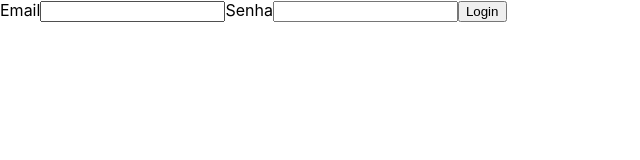
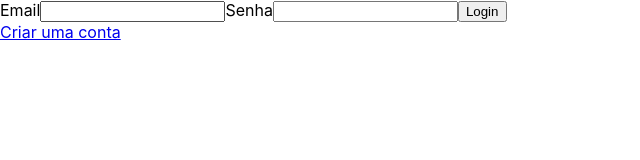
Before and after one commit to alansouza1/to-do-list-react, a React (Create React App) app: page / in a window 1280 px wide. Shown: the top 160 px of the page, without its empty margins (0-640 px from the left). Built offline with nearby package versions, Linux system fonts and the light colour scheme.

Commit message:
feat: Adiciona botão de criar uma conta

```diff
--- a/src/pages/Login.jsx
+++ b/src/pages/Login.jsx
@@ -1,5 +1,6 @@
 export default function Login() {
   return (
+    <>
       <form method="post">
         <label htmlFor="email-input">
           Email
@@ -19,5 +20,7 @@ export default function Login() {
         </label>
         <button type="submit">Login</button>
       </form>
+      <a href="/">Criar uma conta</a>
+    </>
   );
 }
```
Lines whose indentation alone changed are shown as unchanged.
